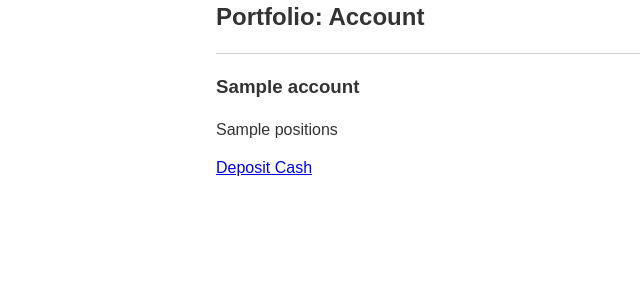
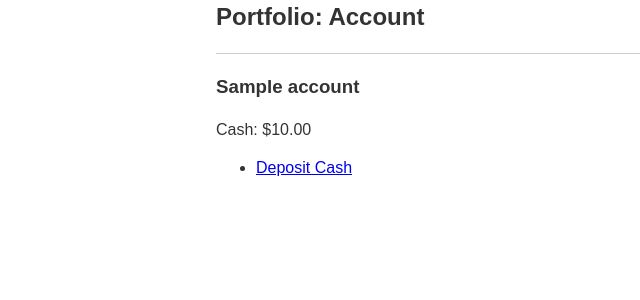
Before and after one commit to vkurup/stocks, a Django app: template portfolio/templates/portfolio/account_detail.html in a window 1280 px wide. Shown: the part 20-320 px from the top of the page, without its empty margins (24-664 px from the left). Run offline with Django 3.2, Linux system fonts and the light colour scheme; the template is opened without the code that fills it: most values are stand-ins (such as "Sample title", 1, 10 or a date in 2020); some libraries are stand-ins or nearby versions.

Commit message:
Show 'Cash' on account page

```diff
--- a/portfolio/models.py
+++ b/portfolio/models.py
@@ -80,4 +80,4 @@ class Account(models.Model):
     @property
     def cash(self):
         pos = self.positions()
-        return pos['$CASH']['shares']
+        return float(pos['$CASH']['shares'])
--- a/portfolio/templates/portfolio/account_detail.html
+++ b/portfolio/templates/portfolio/account_detail.html
@@ -1,4 +1,5 @@
 {% extends "base.html" %}
+{% load humanize %}
 
 {% block title %}One Account{% endblock %}
 
@@ -9,10 +10,11 @@
 
 <h3>{{ account.name }}</h3>
 
-{{ account.positions }}
+Cash: ${{ account.cash|floatformat:2|intcomma }}
 
-<p>
-<a href="deposit">Deposit Cash</a>
-</p>
+<ul>
+  <li><a href="deposit">Deposit Cash</a></li>
+</ul>
+
 
 {% endblock %}
--- a/portfolio/tests.py
+++ b/portfolio/tests.py
@@ -125,4 +125,4 @@ class AccountTest(TestCase):
     def test_deposit_sets_cash(self):
         self.a.deposit(amount=123.45, date=timezone.now())
         cash = self.a.cash
-        self.assertEquals(cash, Decimal('123.45'))
+        self.assertEquals(cash, 123.45)
--- a/vkinvest/settings.py
+++ b/vkinvest/settings.py
@@ -113,6 +113,8 @@ TEMPLATE_DIRS = (
     'templates'
 )
 
+DEBUG_TOOLBAR_CONFIG = {'INTERCEPT_REDIRECTS':  False}
+
 INSTALLED_APPS = (
     'django.contrib.auth',
     'django.contrib.contenttypes',
@@ -126,6 +128,7 @@ INSTALLED_APPS = (
     # 'django.contrib.admindocs',
     'portfolio',
     'debug_toolbar',
+    'django.contrib.humanize',
 )
 
 # A sample logging configuration. The only tangible logging
```
